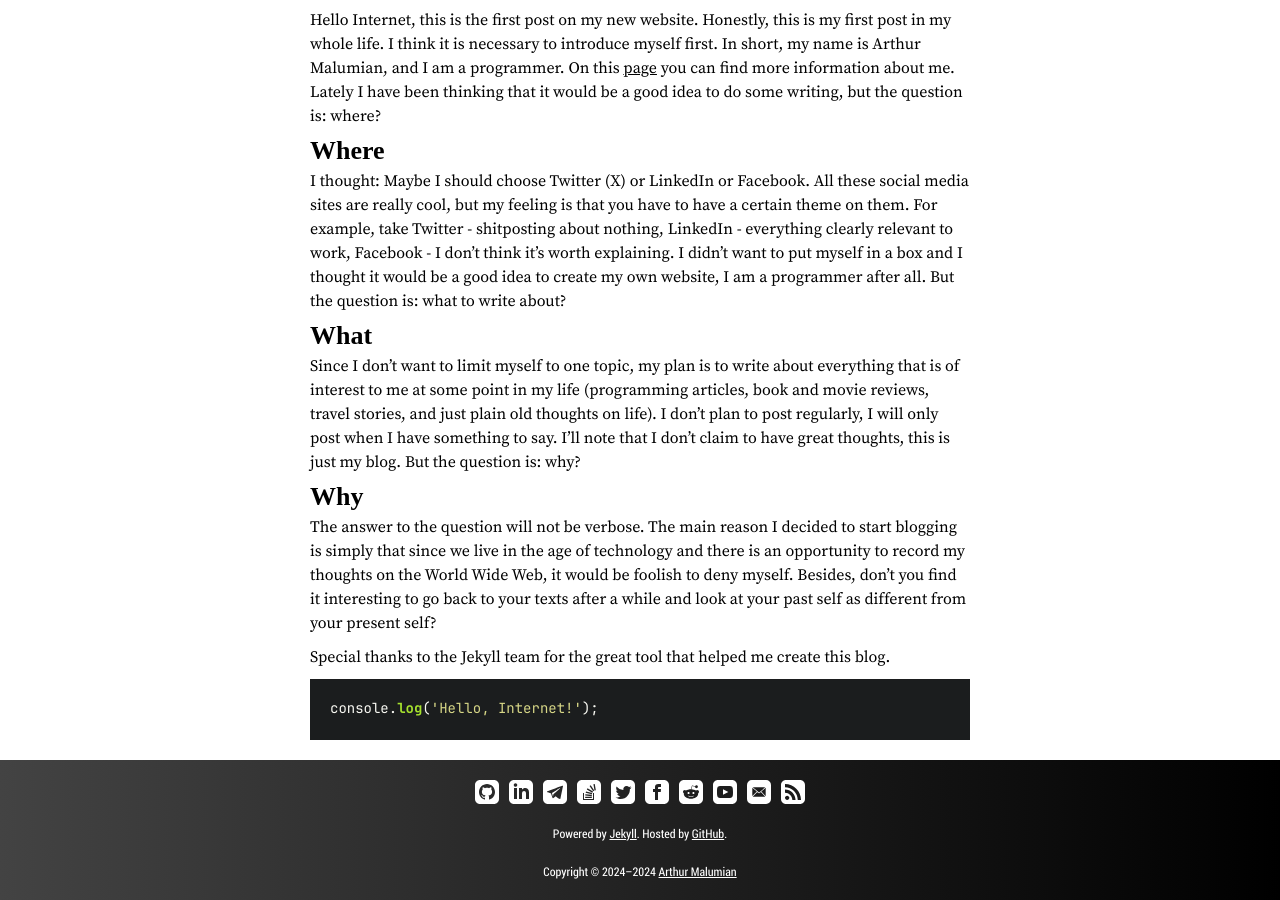
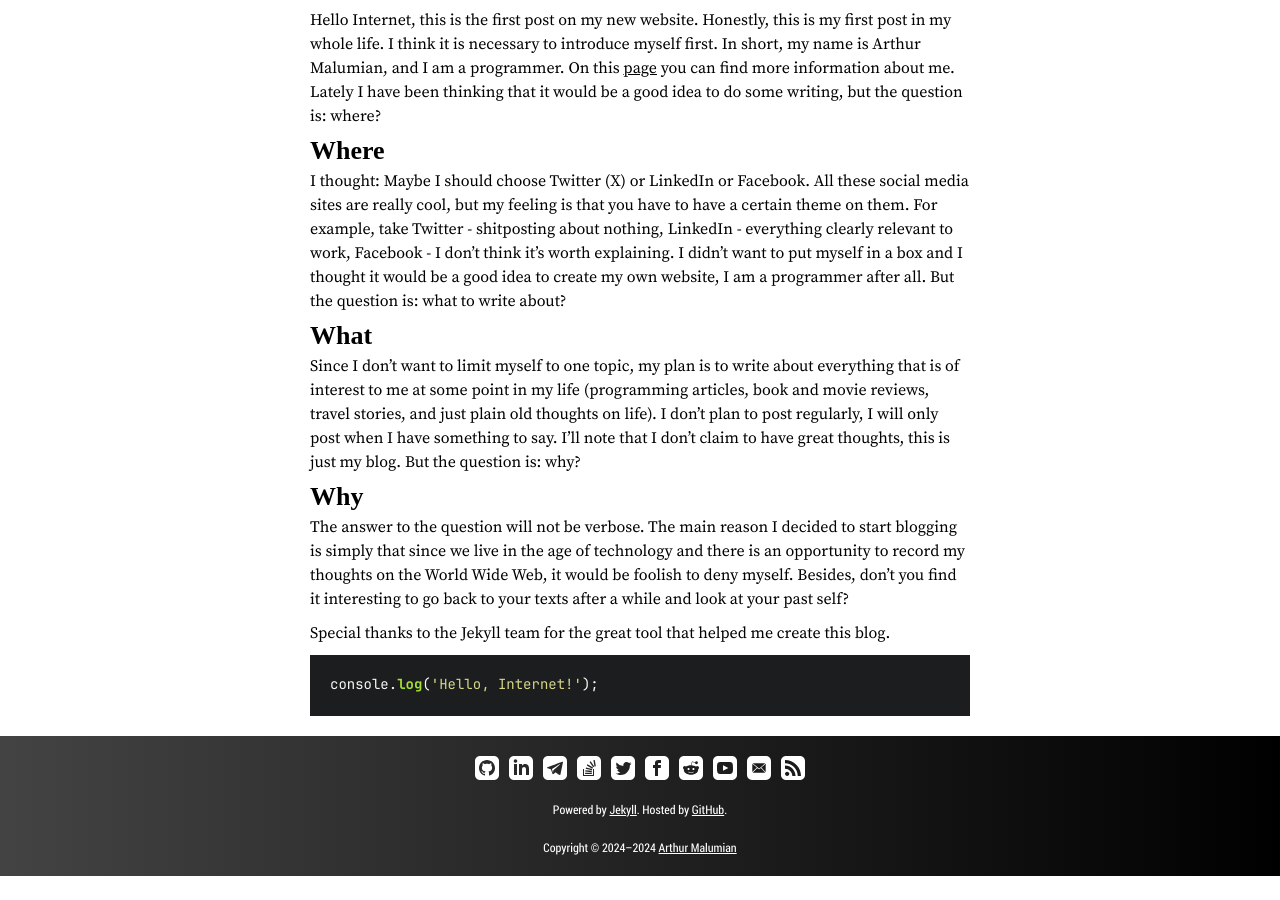
Before and after one commit to amalumian/www.malumian.dev, a Jekyll site: the page built from _posts/2024-06-03-hello-internet.md, in a window 1280 px wide and 900 px high, scrolled down 625 px. Built offline with Jekyll 4.4.1, drawn with Linux system fonts in a browser that asks for light colours; after the commit the page ends 1501 px from its top, so only the background shows below that.

Commit message:
Change post

```diff
--- a/_posts/2024-06-03-hello-internet.md
+++ b/_posts/2024-06-03-hello-internet.md
@@ -17,7 +17,7 @@ Since I don't want to limit myself to one topic, my plan is to write about every
 
 ## Why
 
-The answer to the question will not be verbose. The main reason I decided to start blogging is simply that since we live in the age of technology and there is an opportunity to record my thoughts on the World Wide Web, it would be foolish to deny myself. Besides, don't you find it interesting to go back to your texts after a while and look at your past self as different from your present self?
+The answer to the question will not be verbose. The main reason I decided to start blogging is simply that since we live in the age of technology and there is an opportunity to record my thoughts on the World Wide Web, it would be foolish to deny myself. Besides, don't you find it interesting to go back to your texts after a while and look at your past self?
 
 Special thanks to the Jekyll team for the great tool that helped me create this blog.
 
```
